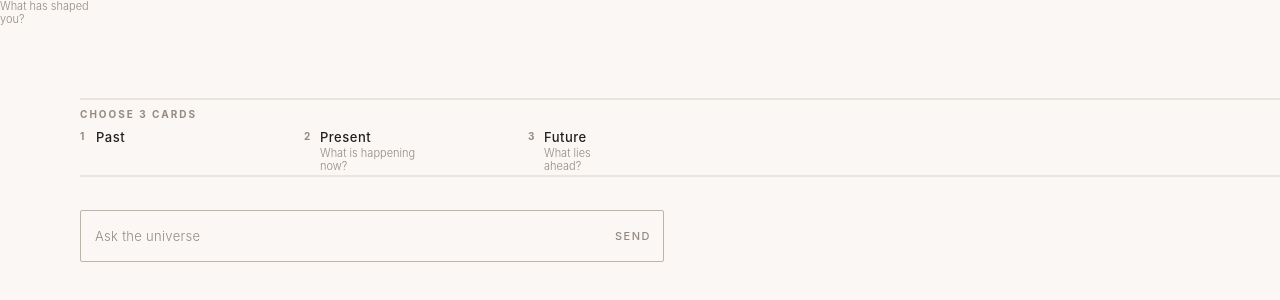
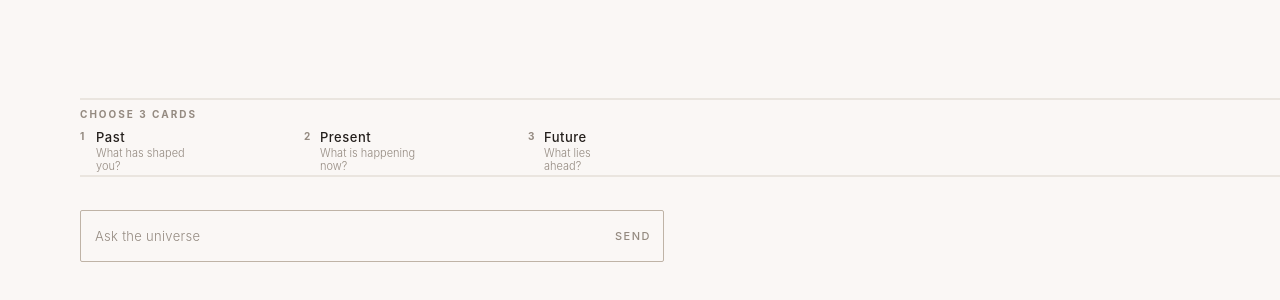
Before and after one commit to mngocwork12-ai/tarrot, a plain HTML site: page index.html in a window 1280 px wide. Shown: the top 300 px of the page. Drawn offline with Linux system fonts and the light colour scheme.

Commit message:
Update styles.css

```diff
--- a/styles.css
+++ b/styles.css
@@ -78,7 +78,7 @@
 
 /* Step Sub Past */
 .subtext1{
-    postion:absolute;
+    position: absolute;
     width: 112px;
     height: 13px;
     left: 96px;
```
